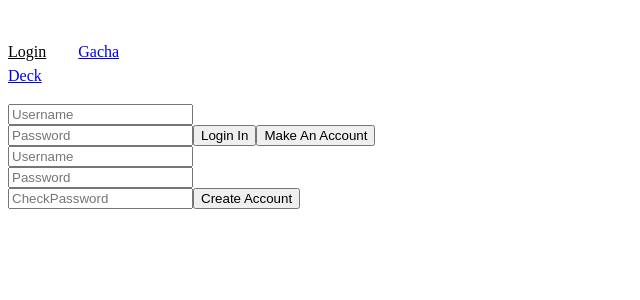
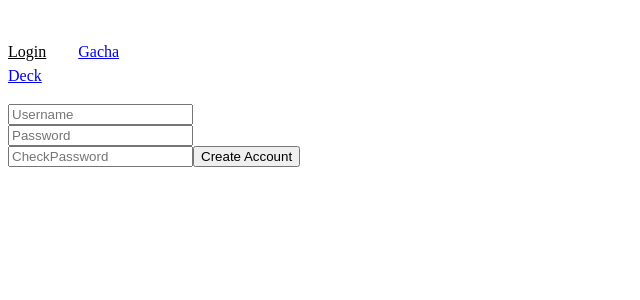
Before and after one commit to staten-island-tech/supabase-trash-gambling-raccoons, a Vue app in the folder app/: page /login in a window 1280 px wide. Shown: the top 300 px of the page, without its empty margins (0-640 px from the left). Built offline with nearby package versions, Linux system fonts and the light colour scheme; the HTML template or start-up script is replaced by a standard one.

Commit message:
fdsfdfds

```diff
--- a/app/src/components/gachaStuff/GachaSystem.vue
+++ b/app/src/components/gachaStuff/GachaSystem.vue
@@ -10,7 +10,7 @@
 //supposed to pull stuff from supabase
 import { ref } from 'vue'
 import { type card } from '../../types'
-import { cards } from '../../../ts/Cards'
+import { cards } from '../../Cards'
 import PulledGachaCards from '@/components/gachaStuff/PulledGachaCards.vue'
 let pityCount: number = 0
 const pulledCards = ref<card[]>([]) //array for cards that were pulled
--- a/app/src/views/LoginView.vue
+++ b/app/src/views/LoginView.vue
@@ -1,13 +1,17 @@
 <template>
     <div>
 
+<div v-if="makeanaccount = false">
         <input v-model="usernameinput" type="text" ref="username" placeholder="Username">
         <br>
         <input v-model="passwordinput" type="text" ref="password" placeholder="Password">
         <button @click="signinacc">Login In</button>
         <button ref="makeanaccount" @click="IfNoAccount">Make An Account</button>
         <br>
-        <div v-if="makeanaccount">
+    </div>
+
+
+        <div v-if="makeanaccount = true">
         <input v-model="usernameinput" type="text" ref="createusername" placeholder="Username">
         <br>
         <input v-model="passwordinput" type="text" ref="createpassword" placeholder="Password">
```
